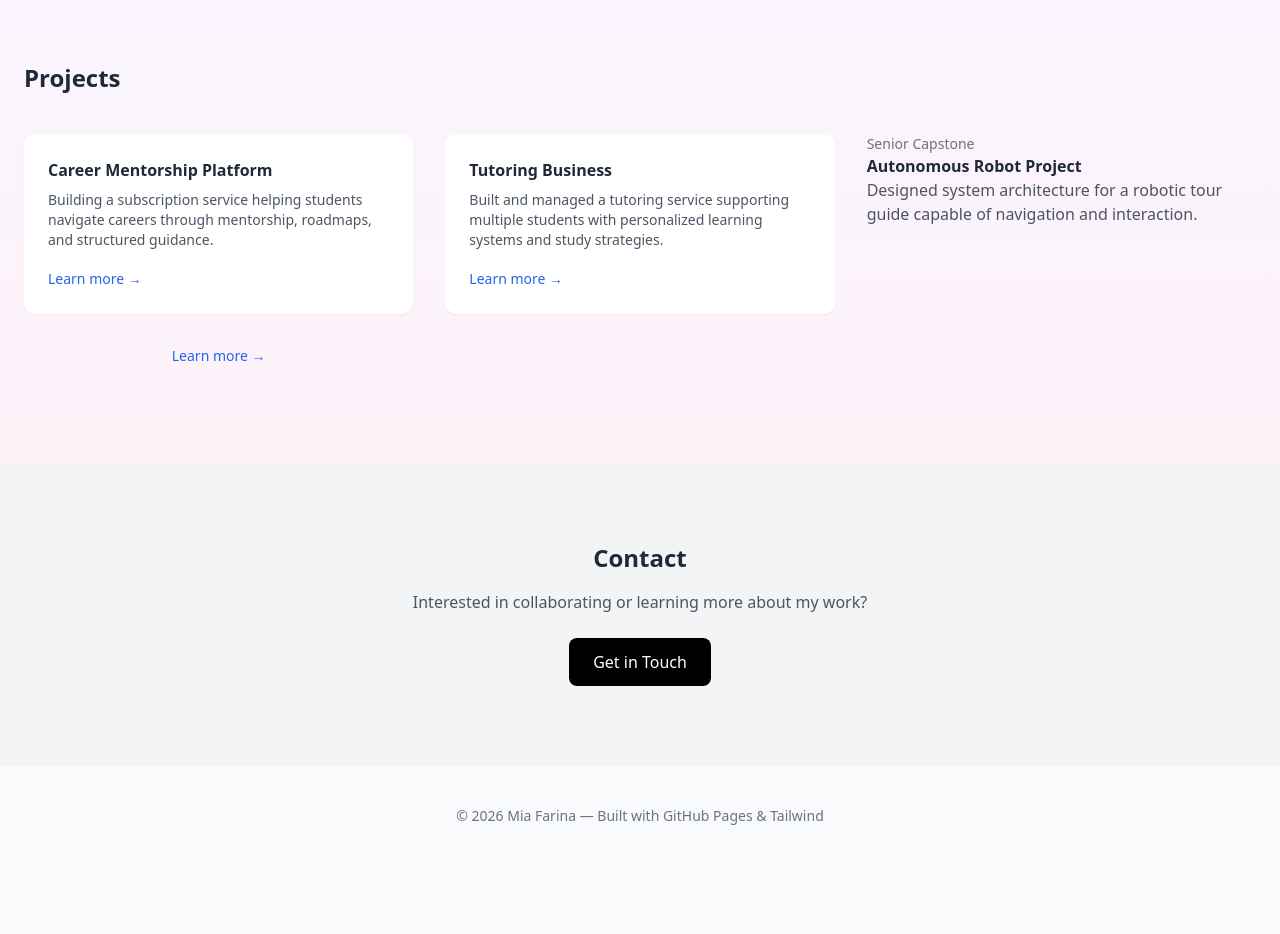
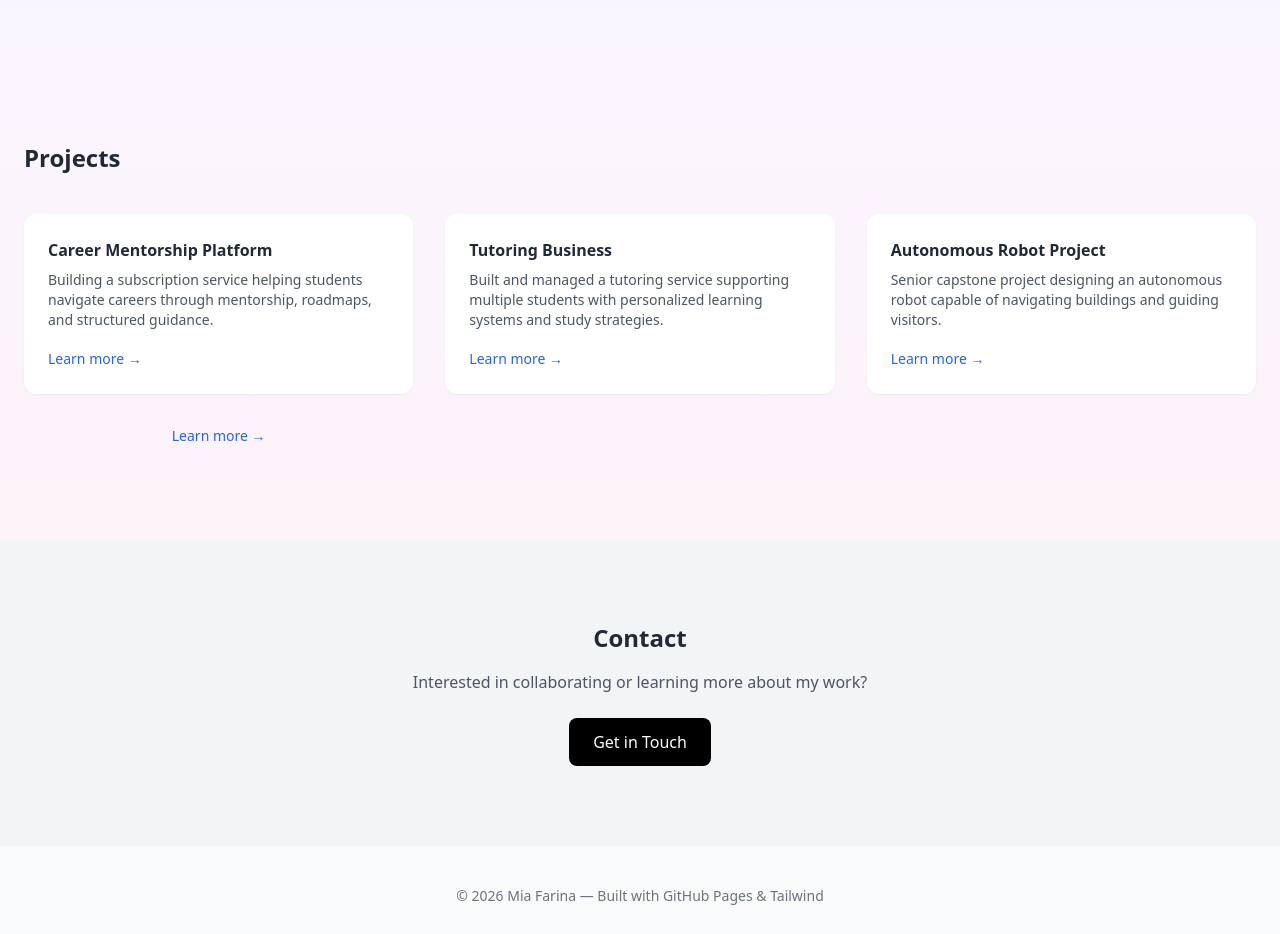
Before and after one commit to miafarina-033/miafarina-033.github.io, a plain HTML site: page index.html in a window 1280 px wide. Shown: the part 1700-2634 px from the top of the page. Before the commit the page ends 2566 px from the top, so only its background shows below. Drawn offline with nearby package versions, Linux system fonts and the light colour scheme.

Commit message:
Update index.html

```diff
--- a/index.html
+++ b/index.html
@@ -8,7 +8,7 @@
   <link href="https://unpkg.com/aos@2.3.1/dist/aos.css" rel="stylesheet">
 </head>
 
-<body class="bg-gray-50 text-gray-800 scroll-smooth">
+<body class="bg-gray-50 text-gray-800 scroll-smooth pt-20">
 
 <!-- NAVBAR -->
 <header id="navbar" class="fixed top-0 left-0 w-full z-50 transition-all duration-300">
@@ -73,7 +73,6 @@ fulfilling career paths.
 </div>
 
 </div>
-</p>
 
 <div class="flex justify-center gap-4">
   <a href="#projects"
@@ -138,6 +137,7 @@ fulfilling career paths.
     </p>
 </div>
 </div>
+</div>
 </section>
 <!-- PROJECTS -->
 <section id="projects" class="py-24 px-6 bg-gradient-to-b from-purple-50 to-pink-50">
@@ -169,13 +169,20 @@ Learn more →
 </button>
   </div>
 
-<div data-aos="fade-right" data-aos-delay="200">
-  <p class="text-sm text-gray-500">Senior Capstone</p>
-  <h4 class="font-semibold">Autonomous Robot Project</h4>
-  <p class="text-gray-600">
-    Designed system architecture for a robotic tour guide capable of
-    navigation and interaction.
+<div data-aos="fade-up" data-aos-delay="200"
+     class="group bg-white p-6 rounded-xl shadow-sm hover:shadow-xl transition duration-300">
+
+  <h4 class="font-semibold mb-2">Autonomous Robot Project</h4>
+
+  <p class="text-gray-600 text-sm mb-4">
+    Senior capstone project designing an autonomous robot capable of
+    navigating buildings and guiding visitors.
   </p>
+
+  <button onclick="openProject('robot')" class="text-blue-600 text-sm group-hover:underline">
+    Learn more →
+  </button>
+
 </div>
    <button onclick="openProject('robot')" class="text-blue-600 text-sm group-hover:underline">
 Learn more →
```
